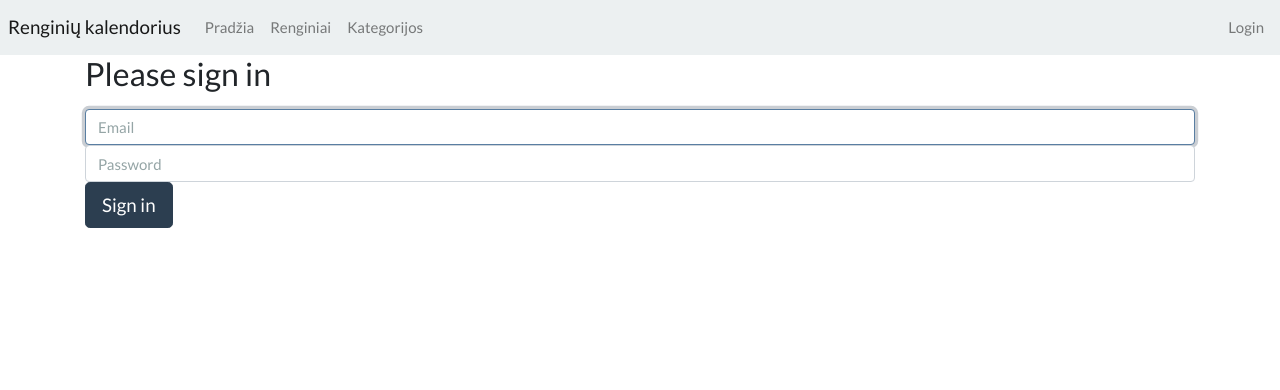
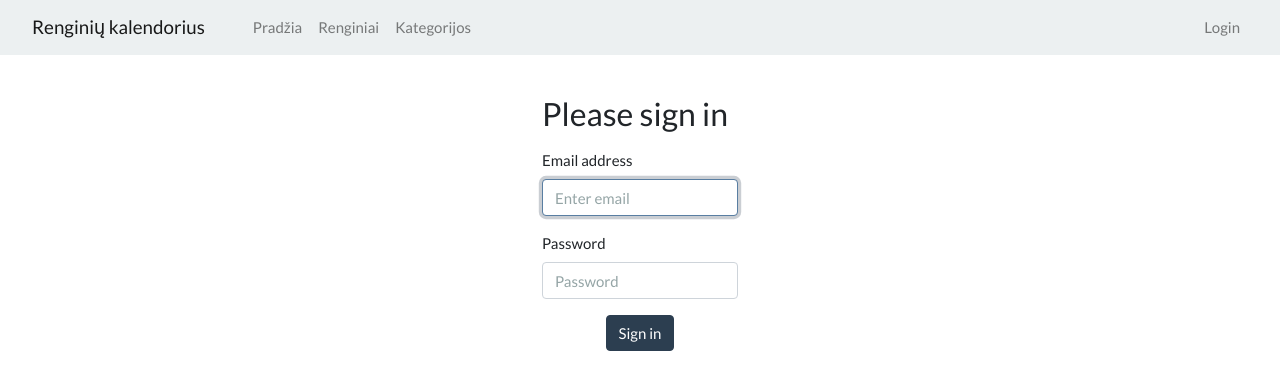
Before and after one commit to Mentel/Semestro-projektas, a Symfony app: template templates/security/login.html.twig in a window 1280 px wide. Shown: the top 390 px of the page. Run offline with Twig, Linux system fonts and the light colour scheme; the template is opened without the code that fills it, so the values that code supplies are empty; some libraries are stand-ins or nearby versions.

Commit message:
Updated the look of the website

```diff
--- a/templates/base.html.twig
+++ b/templates/base.html.twig
@@ -12,7 +12,7 @@
     <body>
         {{ include('navbar.html.twig') }}
 
-        <div class="container">
+        <div class="container mt-4 mb-4">
         {% block body %}
 
         {% endblock %}
--- a/templates/navbar.html.twig
+++ b/templates/navbar.html.twig
@@ -1,11 +1,11 @@
 <nav class="navbar navbar-expand-lg navbar-light bg-light">
-    <a class="navbar-brand" href="#">Renginių kalendorius</a>
+    <a class="navbar-brand ml-4" href="/">Renginių kalendorius</a>
     <button class="navbar-toggler" type="button" data-toggle="collapse" data-target="#navbarSupportedContent" aria-controls="navbarSupportedContent" aria-expanded="false" aria-label="Toggle navigation">
         <span class="navbar-toggler-icon"></span>
     </button>
 
     <div class="collapse navbar-collapse" id="navbarSupportedContent">
-        <ul class="navbar-nav mr-auto">
+        <ul class="navbar-nav mr-auto ml-4">
             <li class="nav-item">
                 <a class="nav-link" href="/">Pradžia</a>
             </li>
@@ -16,7 +16,7 @@
                 <a class="nav-link" href="/categories">Kategorijos</a>
             </li>
         </ul>
-        <ul class="navbar-nav ml-auto">
+        <ul class="navbar-nav ml-auto mr-4">
             <li class="nav-item">
                 <a class="nav-link" href="/login">Login</a>
             </li>
--- a/templates/security/login.html.twig
+++ b/templates/security/login.html.twig
@@ -3,34 +3,28 @@
 {% block title %}Log in!{% endblock %}
 
 {% block body %}
+    <div class="row justify-content-center">
         <form method="post">
             {% if error %}
                 <div class="alert alert-danger">{{ error.messageKey|trans(error.messageData, 'security') }}</div>
             {% endif %}
 
-    <h1 class="h3 mb-3 font-weight-normal">Please sign in</h1>
-    <label for="inputEmail" class="sr-only">Email</label>
-    <input type="email" value="{{ last_username }}" name="email" id="inputEmail" class="form-control" placeholder="Email" required autofocus>
-    <label for="inputPassword" class="sr-only">Password</label>
+            <h1 class="h3 mb-3 mt-3 font-weight-normal">Please sign in</h1>
+            <div class="form-group">
+                <label for="exampleInputEmail1">Email address</label>
+                <input type="email" class="form-control" value="{{ last_username }}" name="email" id="inputEmail" aria-describedby="emailHelp" required autofocus placeholder="Enter email">
+            </div>
+
+            <div class="form-group">
+                <label for="exampleInputPassword1">Password</label>
                 <input type="password" name="password" id="inputPassword" class="form-control" placeholder="Password" required>
+            </div>
 
             <input type="hidden" name="_csrf_token"
-           value="{{ csrf_token('authenticate') }}"
-    >
-
-    {#
-        Uncomment this section and add a remember_me option below your firewall to activate remember me functionality.
-        See https://symfony.com/doc/current/security/remember_me.html
-
-        <div class="checkbox mb-3">
-            <label>
-                <input type="checkbox" name="_remember_me"> Remember me
-            </label>
+                   value="{{ csrf_token('authenticate') }}">
+            <div class="row justify-content-center">
+                <button type="submit" class="btn btn-primary">Sign in</button>
             </div>
-    #}
-
-    <button class="btn btn-lg btn-primary" type="submit">
-        Sign in
-    </button>
         </form>
+    </div>
 {% endblock %}
```
Also changed, not shown: src/Controller/PageController.php (+0 -9 lines). Lines whose indentation alone changed are shown as unchanged.
